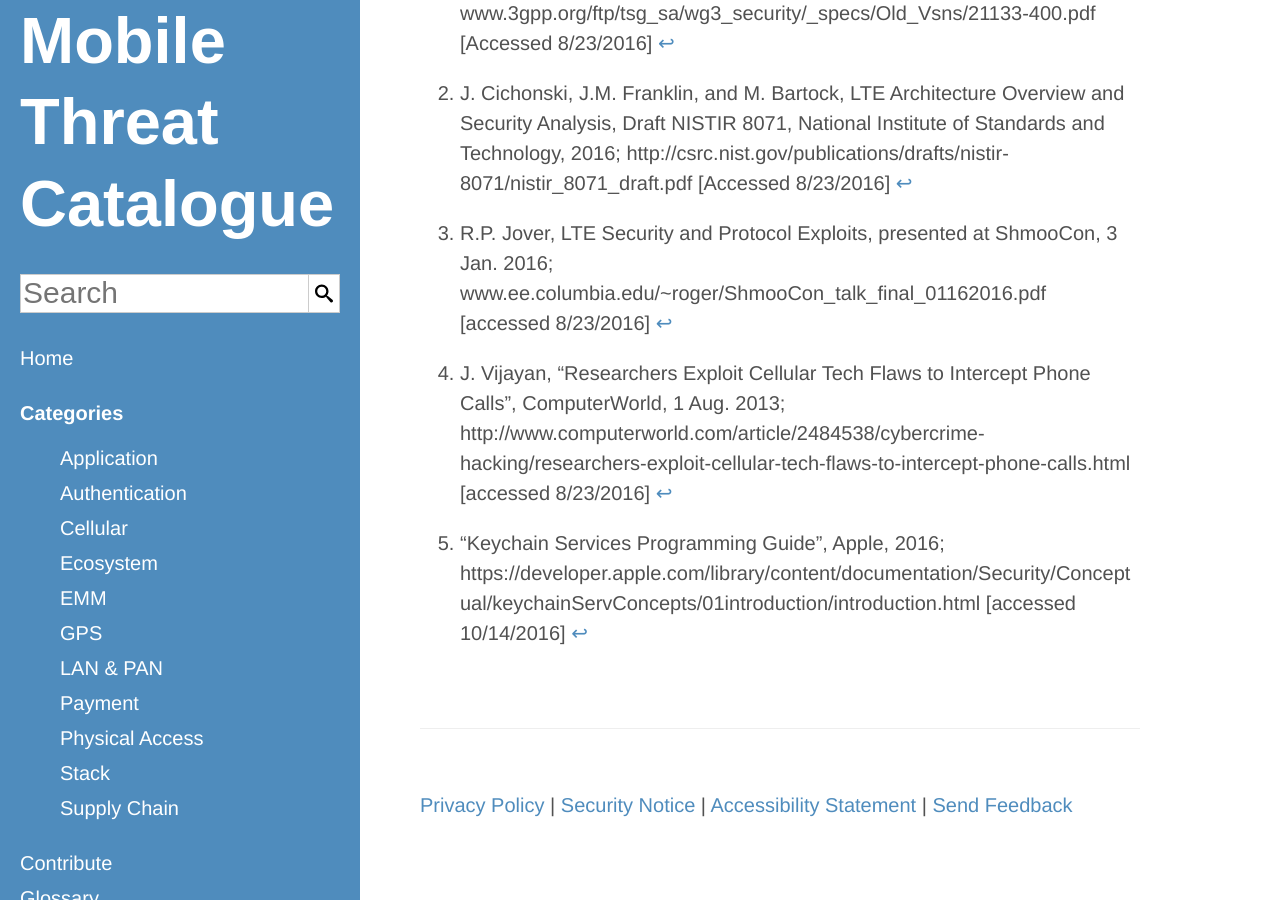
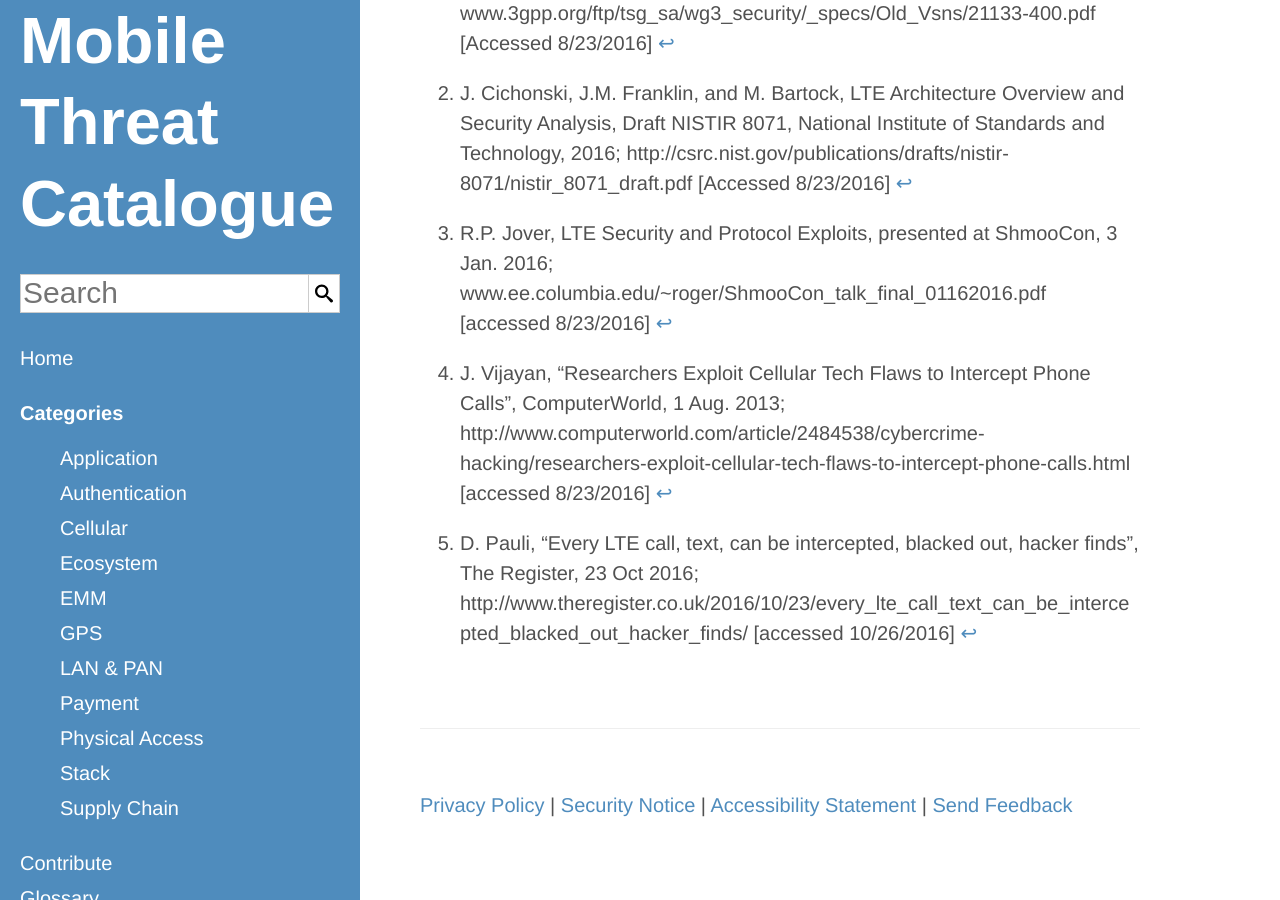
Before and after one commit to usnistgov/mobile-threat-catalogue, a Jekyll site: the page built from _cellular-threats/CEL-3.md, in a window 1280 px wide and 900 px high, scrolled down 1087 px. Built offline with Jekyll 4.4.1, drawn with Linux system fonts in a browser that asks for light colours; some of the changed lines change nothing that is shown.

Commit message:
Fix CEL-3
Correct reference just added

```diff
--- a/_cellular-threats/CEL-3.md
+++ b/_cellular-threats/CEL-3.md
@@ -9,7 +9,7 @@
         - "LTE Security and Protocol Exploits [^167]"
     ExploitExample:
         - "Researchers exploit cellular tech flaws to intercept phone calls [^168]"
-        - "Every LTE call, text, can be intercepted, blacked out, hacker finds [^244]"
+        - "Every LTE call, text, can be intercepted, blacked out, hacker finds [^247]"
     CVEExample:
     PossibleCountermeasures:
         "Ensure baseband firmware prevents the use of insecure cellular encryption algorithms":
--- a/_includes/references.md
+++ b/_includes/references.md
@@ -474,3 +474,5 @@
 [^245]: "Android Keystore System", https://developer.android.com/training/articles/keystore.html [accessed 10/14/2016]
 
 [^246]: E. Barker, Recommendation for Key Management: Part 1: General, NIST SP 800-574 pt. 1 rev. 4, National Institute of Standards and Technology, 2016; http://dx.doi.org/10.6028/NIST.SP.800-57pt1r4 [accessed 10/17/2016]
+
+[^247]: D. Pauli, "Every LTE call, text, can be intercepted, blacked out, hacker finds", The Register, 23 Oct 2016; http://www.theregister.co.uk/2016/10/23/every_lte_call_text_can_be_intercepted_blacked_out_hacker_finds/ [accessed 10/26/2016]
```
